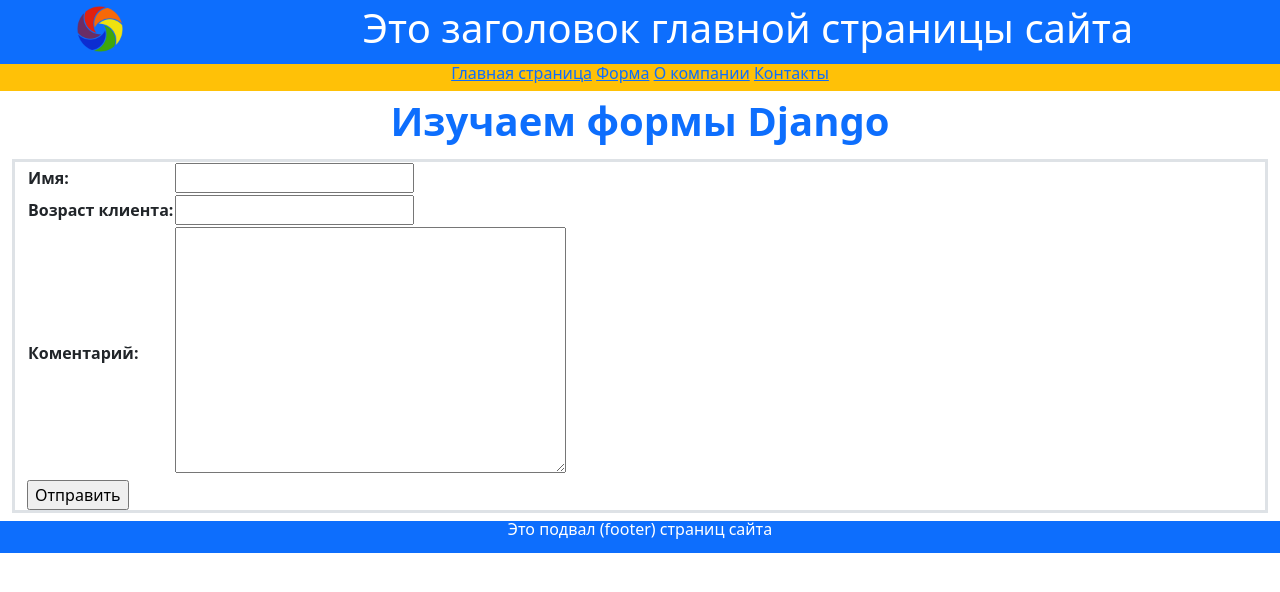
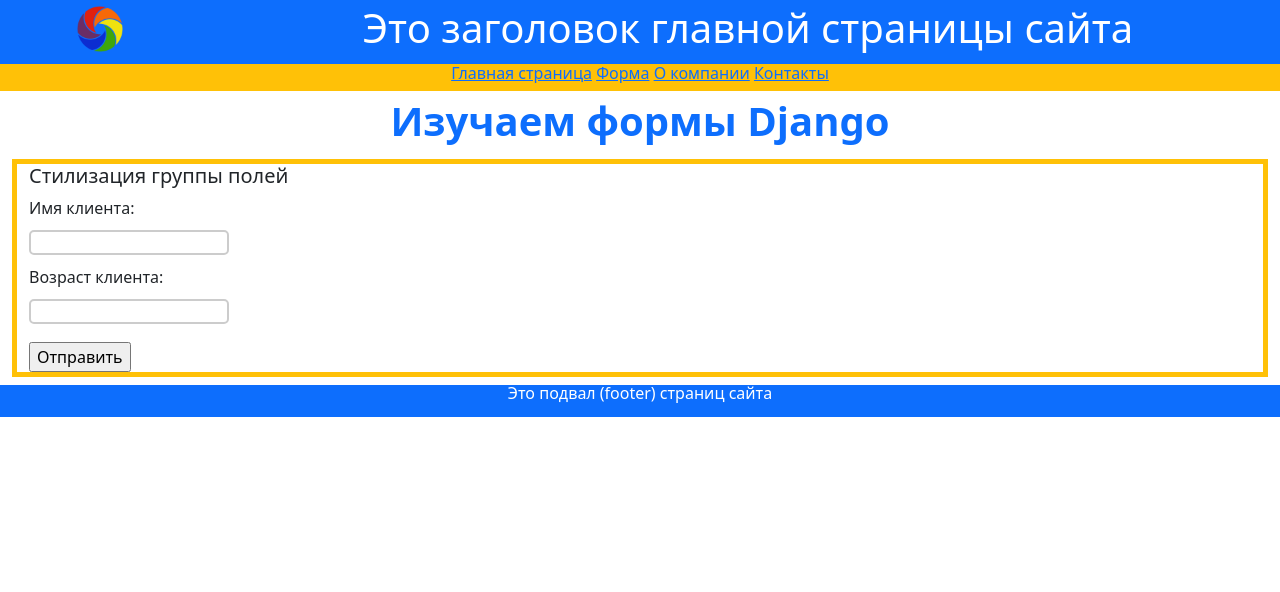
Before and after one commit to BYKEFAL/bookworld, a Django app: page /my_form/ in a window 1280 px wide. Shown: the top 592 px of the page. Run offline with Django 4.2, Linux system fonts and the light colour scheme; some libraries are stand-ins or nearby versions.

Commit message:
form commit

```diff
--- a/bookworld/firstapp/forms.py
+++ b/bookworld/firstapp/forms.py
@@ -7,6 +7,7 @@ from django import forms
 #     field_order = ['age', 'name'] - позволяет менять порядок следования полей формы
 
 class UserForm(forms.Form):
-    name = forms.CharField(label='Имя')
-    age = forms.IntegerField(label='Возраст клиента')
-    comment = forms.CharField(label='Коментарий', widget=forms.Textarea)
+    name = forms.CharField(label="Имя клиента",
+                           widget=forms.TextInput(attrs={"class": "myfield"}))
+    age = forms.IntegerField(label="Возраст клиента",
+                             widget=forms.NumberInput(attrs={"class": "myfield"}))
--- a/bookworld/firstapp/views.py
+++ b/bookworld/firstapp/views.py
@@ -1,6 +1,6 @@
+from django.http import HttpResponse
 from django.shortcuts import render
 from .forms import UserForm
-
 
 def index(request):
     my_text = 'Изучаем формы Django'
@@ -17,6 +17,13 @@ def contact(request):
 
 
 def my_form(request):
-    my_form = UserForm()
-    context = {"form": my_form}
-    return render(request, "firstapp/my_form.html", context)
+    if request.method == "POST":
+        userform = UserForm(request.POST)
+        if userform.is_valid():
+            name = request.POST.get("name")  # получить значение поля Имя
+            age = request.POST.get("age")  # получить значение поля Возраст
+            output = "<h2>Пользователь</h2><h3>Имя - {0}," \
+                     " Возраст – {1} </h3 >".format(name, age)
+            return HttpResponse(output)
+    userform = UserForm()
+    return render(request, "firstapp/my_form.html", {"form": userform})
--- a/bookworld/templates/firstapp/my_form.html
+++ b/bookworld/templates/firstapp/my_form.html
@@ -2,12 +2,26 @@
 {% block title %}Формы{% endblock title %}
 {% block header %}Изучаем формы Django{% endblock header %}
 {% block content %}
-<div class="container-fluid text-start my-2 border border-3">
-    <form method="POST">
+<style>
+    .myfield{border:2px solid #ccc;
+             border-radius:5px;
+             height:25px;
+             width:200px;
+             margin: 10px 10px 10px 0}
+</style>
+
+<div class="container-fluid text-start my-2
+            border border-5 border-warning">
+    <h5>Стилизация группы полей</h5>
+    <form method="POST" novalidate>
         {% csrf_token %}
-        <table>
-            {{ form }}
-        </table>
+            <div class="form-group my-2">
+            {% for field in form %}
+                <div>{{field.label_tag}}</div>
+                <div>{{field}}</div>
+                <div class="error">{{field.errors}}</div>
+            {% endfor %}
+            </div>
         <input type="submit" value="Отправить" >
     </form>
 </div>
```
